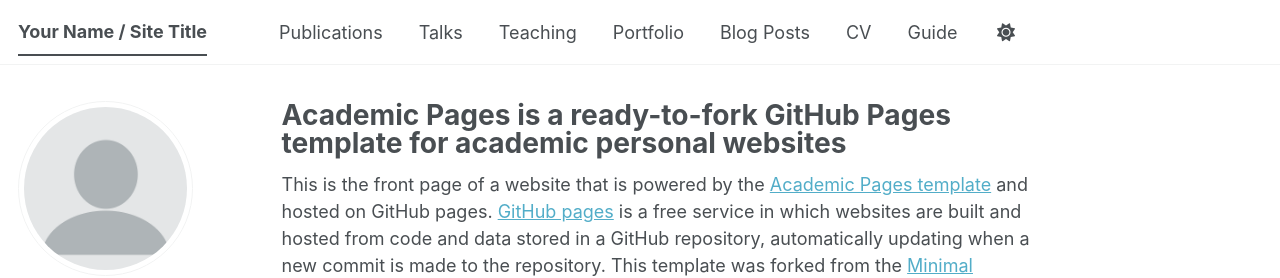
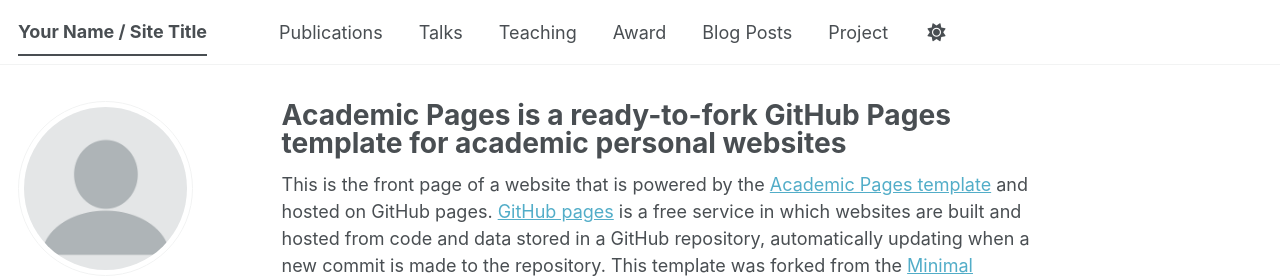
Before and after one commit to micalkang/Kang_Liu, a Jekyll site: the page built from _pages/about.md, in a window 1280 px wide. Shown: the top 278 px of the page. Built offline with Jekyll 4.4.1, drawn with Linux system fonts in a browser that asks for light colours; some web fonts are replaced; a script bundle is joined from its source files by our own code; library files that are not in the unit come from our copies.

Commit message:
Update navigation titles and URLs in YAML
Signed-off-by: micalkang <liukang@126.com>

```diff
--- a/_data/navigation.yml
+++ b/_data/navigation.yml
@@ -17,17 +17,17 @@
   - title: "Teaching"
     url: /teaching/
 
-  - title: "Portfolio"
+  - title: "Award"
     url: /portfolio/
 
   - title: "Blog Posts"
     url: /year-archive/
 
-  - title: "CV"
+  - title: "Project"
     url: /cv/
 
   # - title: "CV"
   #   url: /cv-json/
 
-  - title: "Guide"
-    url: /markdown/
+  #- title: "Guide"
+  #  url: /markdown/
```
